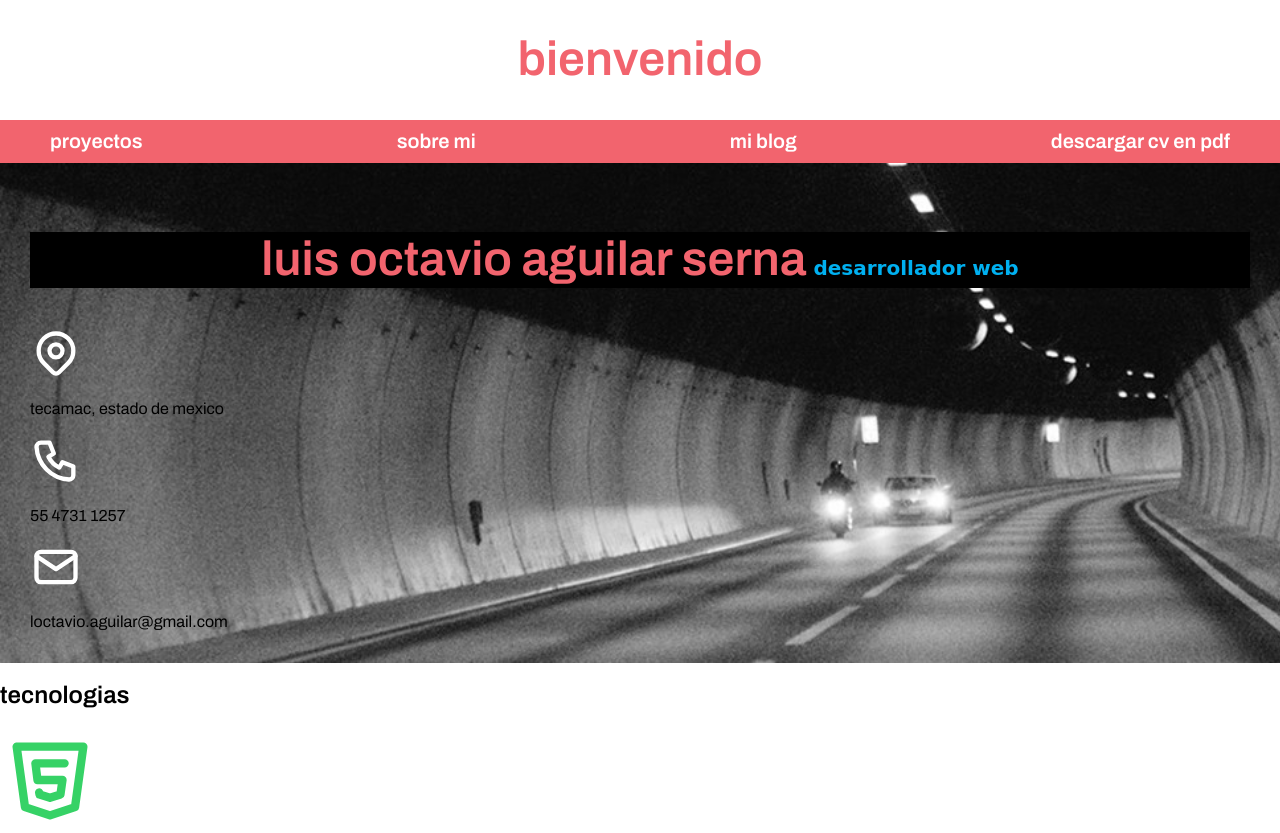
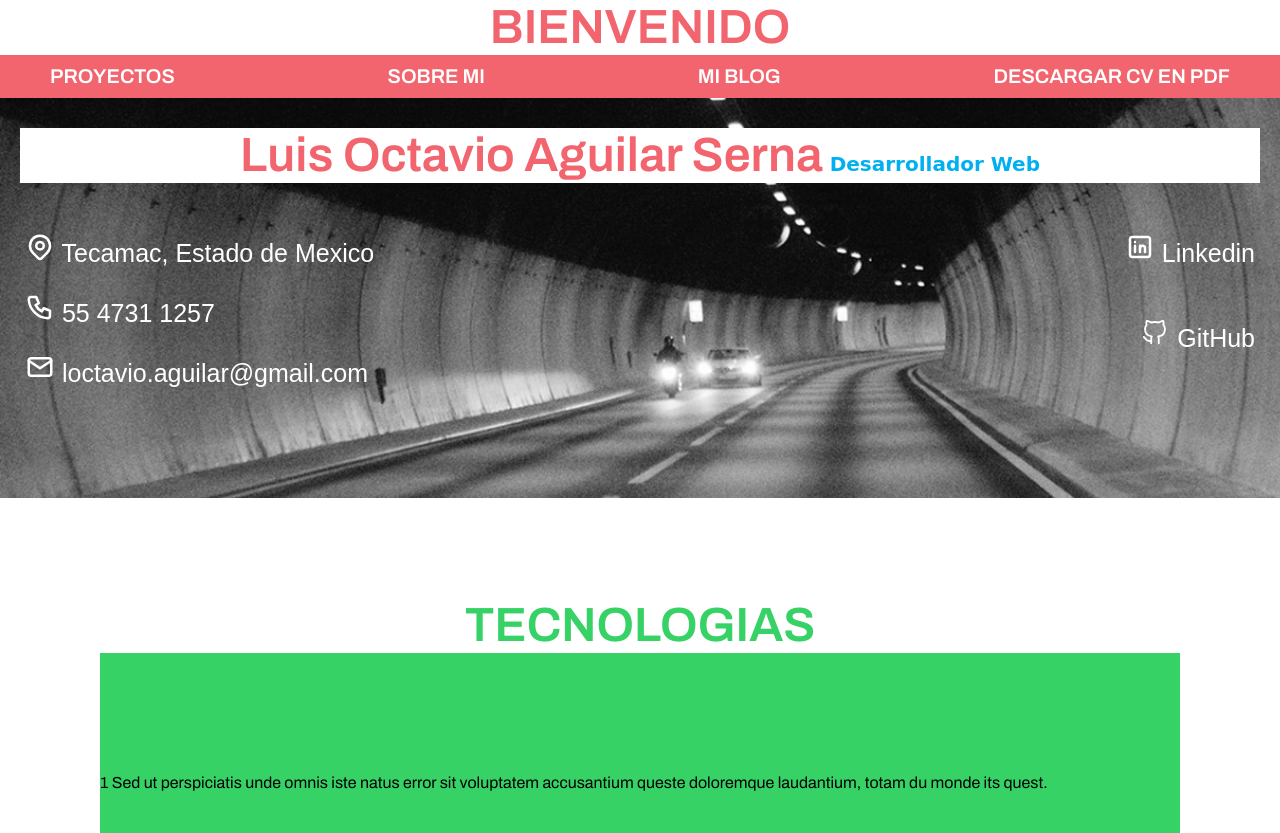
Before and after one commit to OctavioAS/portafolio_loas, a plain HTML site: page index.html in a window 1280 px wide. Shown: the top 833 px of the page. Drawn offline with Linux system fonts and the light colour scheme; a web font is replaced by a local one.

Commit message:
portfolio_version_06/index.html:-portada-avance-1-de-2-(faltan-enlaces-de-github-y-linkedin)_modificaciones-en-main-(tecnologias-proyectos-c ontacto)/styles.css:-display-flex-para-contenedores-dentro-de-contenedores-para-orientar-items-de-portada_estilos-para-portada_estilos-para-main_modificacion s-en-margins-de-ambos

```diff
--- a/css/styles.css
+++ b/css/styles.css
@@ -16,26 +16,7 @@ html{
 body{
     font-size: 16px;/* 1 rem= 10px*/
     font-family: 'Archivo', sans-serif;
-    font-weight: 400;
-}
-
-.bg-titulo{
-    background-color: black;
-}
-
-.titulo {
-    text-align: center;
-    font-size: 4.8rem;
-    color: var(--mainLoas);
-    font-family: 'Archivo', sans-serif;
-    font-weight: 600;
-}
-
-.titulo span {
-    font-size: 2rem;
-    color: var(--blueLoas);
-    font-family: 'Handjet', cursive;
-    font-weight: 600;
+    font-weight: 400px;
 }
 
 .navegacion-bg{
@@ -67,6 +48,7 @@ body{
     font-size: 2rem;
     font-family: 'Archivo', sans-serif;
     font-weight: bold;
+    text-transform:uppercase;
     padding: 1rem;
 }
 
@@ -75,10 +57,146 @@ body{
     color: black;
 }
 
+.bienvenida{
+    font-size: 4.8rem;
+    color: var(--mainLoas);
+    font-family: 'Archivo', sans-serif;
+    font-weight: 600;
+    text-transform:uppercase;
+    text-align: center;
+    margin:0;
+}
+
+
+.titulo {
+    font-size: 4.8rem;
+    color: var(--mainLoas);
+    font-family: 'Archivo', sans-serif;
+    font-weight: 600;
+    text-transform:capitalize;
+    text-align: center;
+    margin:0;
+}
+
+.titulo span {
+    position: relative;
+
+    font-size: 2rem;
+    color: var(--blueLoas);
+    font-family: 'Handjet', cursive;
+    font-weight: 600;
+}
+
+.bg-titulo{
+    background-color: white;
+    height: 55px;
+    width: auto;
+    margin:10px 0;
+}
+
+
+
 .portada {
     background-image: url(../images/portada_image.jpg);
     background-repeat: no-repeat;
     background-size: cover;
-    height: 500px;
-    padding: 30px;
+    height: 40rem;
+    padding: 2rem;
+
+
 }
+
+.contenedor-cajas{
+    /*background-color: #7030A0;*/
+    display: flex;
+    flex-direction: row;
+    justify-content:space-between;
+}
+
+.caja1{
+    /*background-color: black;*/
+    color: white;
+    font-weight: 400;
+    font-size: 25px;
+    font-family: 'Gruppo', sans-serif;
+
+    height: 200px;
+    width:400px;
+
+    line-height: 110px;
+    text-align:left;
+
+    margin: 5px;
+}
+
+.caja2{
+    /*background-color: black;*/
+    color: white;
+    font-size: 25px;
+    font-family: 'Gruppo', sans-serif;
+
+    height: 200px;
+    width:300px;
+
+    line-height: 110px;
+    text-align:right;
+
+    margin: 5px;
+}
+
+.parrafo{
+    margin: 0;
+    height: 60px;
+
+}
+
+.titulo-tecno {
+    background-color: white;
+    font-size: 4.8rem;
+    color: var(--greenLoas);
+    font-family: 'Archivo', sans-serif;
+    font-weight: 600;
+    text-transform:uppercase;
+    text-align: center;
+    margin:0;
+}
+
+.tecno{
+    background-color: var(--greenLoas);
+    display: flexbox;
+    margin: 100px;
+}
+
+.titulo-proyecto {
+    background-color: white;
+    font-size: 4.8rem;
+    color: var(--purpleLoas);
+    font-family: 'Archivo', sans-serif;
+    font-weight: 600;
+    text-transform:uppercase;
+    text-align: center;
+    margin:0;
+}
+
+.proyectos{
+    background-color: var(--purpleLoas);
+    display: flexbox;
+    margin: 100px;
+}
+
+.titulo-contacto {
+    background-color: white;
+    font-size: 4.8rem;
+    color: var(--mainLoas);
+    font-family: 'Archivo', sans-serif;
+    font-weight: 600;
+    text-transform:uppercase;
+    text-align: center;
+    margin:0;
+}
+
+.contacto{
+    background-color: var(--mainLoas);
+    display: flexbox;
+    margin: 100px;
+}
--- a/index.html
+++ b/index.html
@@ -20,6 +20,11 @@
     <link rel="preconnect" href="https://fonts.gstatic.com" crossorigin>
     <link href="https://fonts.googleapis.com/css2?family=Archivo:wght@100;400;600&display=swap" rel="stylesheet">
 
+    <link rel="preconnect" href="https://fonts.googleapis.com">
+    <link rel="preconnect" href="https://fonts.gstatic.com" crossorigin>
+    <link href="https://fonts.googleapis.com/css2?family=Gruppo&display=swap" rel="stylesheet">
+
+
     <link rel="preload" href="css/styles.css" as="style">
     <link href="css/styles.css" rel="stylesheet">
 </head>
@@ -27,7 +32,7 @@
 <body>
 
     <header>
-        <h1 class="titulo">bienvenido</h1>
+        <h1 class="bienvenida">bienvenido</h1>
     </header>
 
     <div class="navegacion-bg">
@@ -40,37 +45,67 @@
     </div>
 
     <section class="portada">
-        <div class="contenido-portada">
 
             <div class="bg-titulo">
                 <h2 class="titulo">luis octavio aguilar serna<span> desarrollador web</span></h2>
             </div>
 
-            <svg xmlns="http://www.w3.org/2000/svg" class="icon icon-tabler icon-tabler-map-pin" width="52" height="52" viewBox="0 0 24 24" stroke-width="2" stroke="#ffffff" fill="none" stroke-linecap="round" stroke-linejoin="round">
+            <div class="contenedor-cajas">
+                <div class="caja1">
+                    <p class="parrafo">
+                        <svg xmlns="http://www.w3.org/2000/svg" class="icon icon-tabler icon-tabler-map-pin" width="30" height="30" viewBox="0 0 24 24" stroke-width="2" stroke="#ffffff" fill="none" stroke-linecap="round" stroke-linejoin="round">
                             <path stroke="none" d="M0 0h24v24H0z" fill="none"/>
                             <path d="M9 11a3 3 0 1 0 6 0a3 3 0 0 0 -6 0" />
                             <path d="M17.657 16.657l-4.243 4.243a2 2 0 0 1 -2.827 0l-4.244 -4.243a8 8 0 1 1 11.314 0z" />
                         </svg>
-            <p>tecamac, estado de mexico</p>
+                        Tecamac, Estado de Mexico
+                    </p>
 
-
-            <svg xmlns="http://www.w3.org/2000/svg" class="icon icon-tabler icon-tabler-phone" width="52" height="52" viewBox="0 0 24 24" stroke-width="2" stroke="#ffffff" fill="none" stroke-linecap="round" stroke-linejoin="round">
+                    <p class="parrafo">
+                        <svg xmlns="http://www.w3.org/2000/svg" class="icon icon-tabler icon-tabler-phone" width="30" height="30" viewBox="0 0 24 24" stroke-width="2" stroke="#ffffff" fill="none" stroke-linecap="round" stroke-linejoin="round">
                             <path stroke="none" d="M0 0h24v24H0z" fill="none"/>
                             <path d="M5 4h4l2 5l-2.5 1.5a11 11 0 0 0 5 5l1.5 -2.5l5 2v4a2 2 0 0 1 -2 2a16 16 0 0 1 -15 -15a2 2 0 0 1 2 -2" />
                         </svg>
-            <p>55 4731 1257</p>
+                        55 4731 1257
+                    </p>
 
-            <svg xmlns="http://www.w3.org/2000/svg" class="icon icon-tabler icon-tabler-mail" width="52" height="52" viewBox="0 0 24 24" stroke-width="2" stroke="#ffffff" fill="none" stroke-linecap="round" stroke-linejoin="round">
+                    <p class="parrafo">
+                        <svg xmlns="http://www.w3.org/2000/svg" class="icon icon-tabler icon-tabler-mail" width="30" height="30" viewBox="0 0 24 24" stroke-width="2" stroke="#ffffff" fill="none" stroke-linecap="round" stroke-linejoin="round">
                             <path stroke="none" d="M0 0h24v24H0z" fill="none"/>
                             <path d="M3 7a2 2 0 0 1 2 -2h14a2 2 0 0 1 2 2v10a2 2 0 0 1 -2 2h-14a2 2 0 0 1 -2 -2v-10z" />
                             <path d="M3 7l9 6l9 -6" />
                         </svg>
-            <p>loctavio.aguilar@gmail.com</p>
+                        loctavio.aguilar@gmail.com
+                    </p>
+                </div>
+
+            <div class="caja2">
+                <p class="parrafo">
+                    <svg xmlns="http://www.w3.org/2000/svg" class="icon icon-tabler icon-tabler-brand-linkedin" width="30" height="30" viewBox="0 0 24 24" stroke-width="2" stroke="#ffffff" fill="none" stroke-linecap="round" stroke-linejoin="round">
+                        <path stroke="none" d="M0 0h24v24H0z" fill="none"/>
+                        <path d="M4 4m0 2a2 2 0 0 1 2 -2h12a2 2 0 0 1 2 2v12a2 2 0 0 1 -2 2h-12a2 2 0 0 1 -2 -2z" />
+                        <path d="M8 11l0 5" />
+                        <path d="M8 8l0 .01" />
+                        <path d="M12 16l0 -5" />
+                        <path d="M16 16v-3a2 2 0 0 0 -4 0" />
+                      </svg>
+                      Linkedin
+                </p>
+
+                <p>
+                    <svg xmlns="http://www.w3.org/2000/svg" class="icon icon-tabler icon-tabler-brand-github" width="30" height="30" viewBox="0 0 24 24" stroke-width="1.5" stroke="#ffffff" fill="none" stroke-linecap="round" stroke-linejoin="round">
+                        <path stroke="none" d="M0 0h24v24H0z" fill="none"/>
+                        <path d="M9 19c-4.3 1.4 -4.3 -2.5 -6 -3m12 5v-3.5c0 -1 .1 -1.4 -.5 -2c2.8 -.3 5.5 -1.4 5.5 -6a4.6 4.6 0 0 0 -1.3 -3.2a4.2 4.2 0 0 0 -.1 -3.2s-1.1 -.3 -3.5 1.3a12.3 12.3 0 0 0 -6.2 0c-2.4 -1.6 -3.5 -1.3 -3.5 -1.3a4.2 4.2 0 0 0 -.1 3.2a4.6 4.6 0 0 0 -1.3 3.2c0 4.6 2.7 5.7 5.5 6c-.6 .6 -.6 1.2 -.5 2v3.5" />
+                    </svg>
+                    GitHub
+                </p>
+            </div>
         </div>
     </section>
 
     <main>
-        <h2>tecnologias</h2>
+        <section class="tecno">
+            <h2 class="titulo-tecno">tecnologias</h2>
 
             <svg xmlns="http://www.w3.org/2000/svg" class="icon icon-tabler icon-tabler-brand-html5" width="100" height="100" viewBox="0 0 24 24" stroke-width="2" stroke="#36D266" fill="none" stroke-linecap="round" stroke-linejoin="round">
                 <path stroke="none" d="M0 0h24v24H0z" fill="none"/>
@@ -127,8 +162,10 @@
             </svg>
             <p>7 Sed ut perspiciatis unde omnis iste natus error sit voluptatem accusantium queste doloremque laudantium, totam du monde its
             quest.</p>
+        </section>
 
-        <h2>proyectos</h2>
+        <section class="proyectos">
+            <h2 class="titulo-proyecto">proyectos</h2>
 
             <h3>basic</h3>
 
@@ -150,11 +187,12 @@
 
                 <p>2 Sed ut perspiciatis unde omnis iste natus error sit voluptatem accusantium queste doloremque laudantium, totam du monde its
                 quest.</p>
+        </section>
 
     </main>
 
-    <section>
-        <h2>contacto</h2>
+    <section class="contacto">
+        <h2 class="titulo-contacto">contacto</h2>
         <form>
             <fieldset>
                     <legend>contáctame llenando todos los campos</legend>
@@ -188,7 +226,7 @@
     </section>
 
     <footer>
-        <p>todos los derechos reservados. luis octavio aguilar serna</p>
+        <p>Todos Los Derechos Reservados. Luis Octavio Aguilar Serna ©</p>
     </footer>
 
     <!---ESTE COMENTARIO ES UNA PRUEBA PARA VER SI SE HA ENLAZADO REPOSITORIO REMOTO CON LOCAL-->
```
Lines whose indentation alone changed are shown as unchanged.
